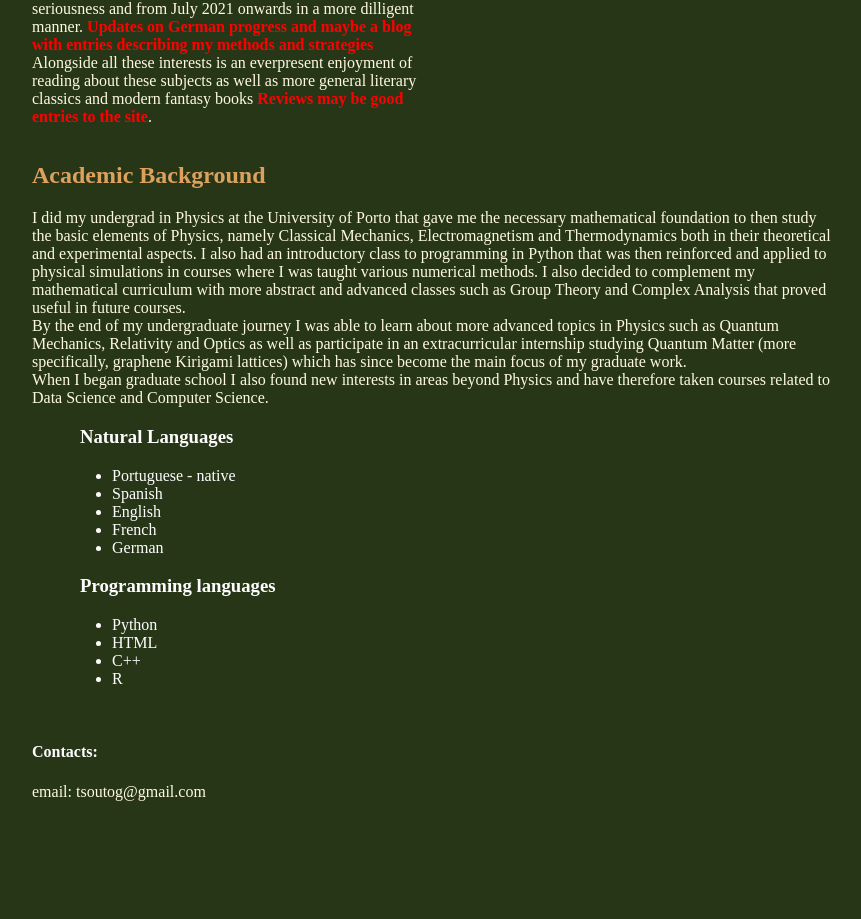
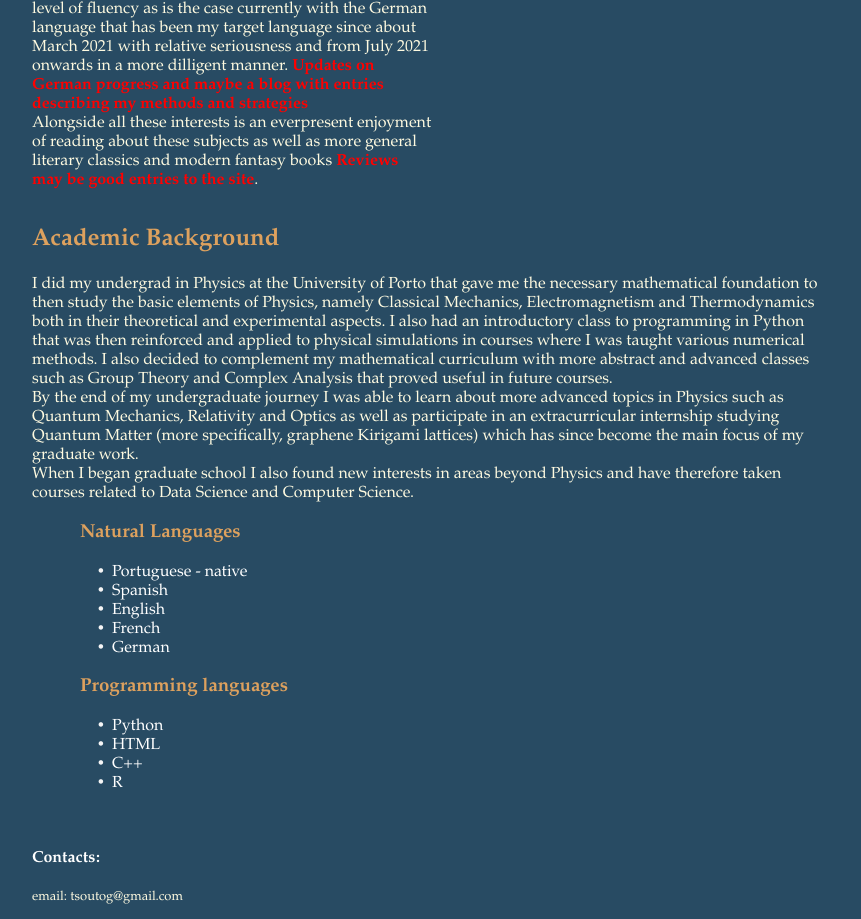
Before and after one commit to TiagoG234/Site, a plain HTML site: page index.html in a window 1280 px wide. Shown: the part 517-1436 px from the top of the page, without its empty margins (208-1069 px from the left). Before the commit the page ends 1334 px from the top, so only its background shows below. Drawn offline with Linux system fonts and the light colour scheme.

Commit message:
Add files via upload

```diff
--- a/style.css
+++ b/style.css
@@ -1,25 +1,27 @@
 body{
         color:white;
-        background: #283618;
+        background: #284B63;
         max-width: 800px;
         margin-left: auto;
         margin-right: auto;
-
+        font-family: Garamond, Baskerville, "Baskerville Old Face", "Hoefler Text", "Times New Roman", serif;
 }
 
 h1{
         text-align: center;
-        color: #BC6C25;
+        color: #A5402D;
         font-size: xx-large;
-        font-family: 'Times New Roman' ;
+        font-family: Garamond, Baskerville, "Baskerville Old Face", "Hoefler Text", "Times New Roman", serif;
 }
 
 h2{
         color: #DDA15E;
+        font-family: Garamond, Baskerville, "Baskerville Old Face", "Hoefler Text", "Times New Roman", serif;
 }
 
 p{
         color: #FEFAE0;
+        font-family: Garamond, Baskerville, "Baskerville Old Face", "Hoefler Text", "Times New Roman", serif;
 }
 
 strong{
@@ -45,6 +47,8 @@ img{
 
 h3{
         text-indent: 6%;
+        color: #DDA15E;
+        font-family: Garamond, Baskerville, "Baskerville Old Face", "Hoefler Text", "Times New Roman", serif;
 }
 .customIndent{
         padding-left: 5em;
@@ -75,3 +79,20 @@ img.icon{
         margin-right: auto;
         width: 30%;
 }
+
+.footnote{
+        font-size: small;
+}
+
+ul {
+        list-style: none; /* Remove default bullets */
+      }
+
+      ul li::before {
+        content: "\2022";  /* Add content: \2022 is the CSS Code/unicode for a bullet */
+        color: whitesmoke; /* Change the color */
+        font-weight: bold; /* If you want it to be bold */
+        display: inline-block; /* Needed to add space between the bullet and the text */
+        width: 1em; /* Also needed for space (tweak if needed) */
+        margin-left: -1em; /* Also needed for space (tweak if needed) */
+      }
```
